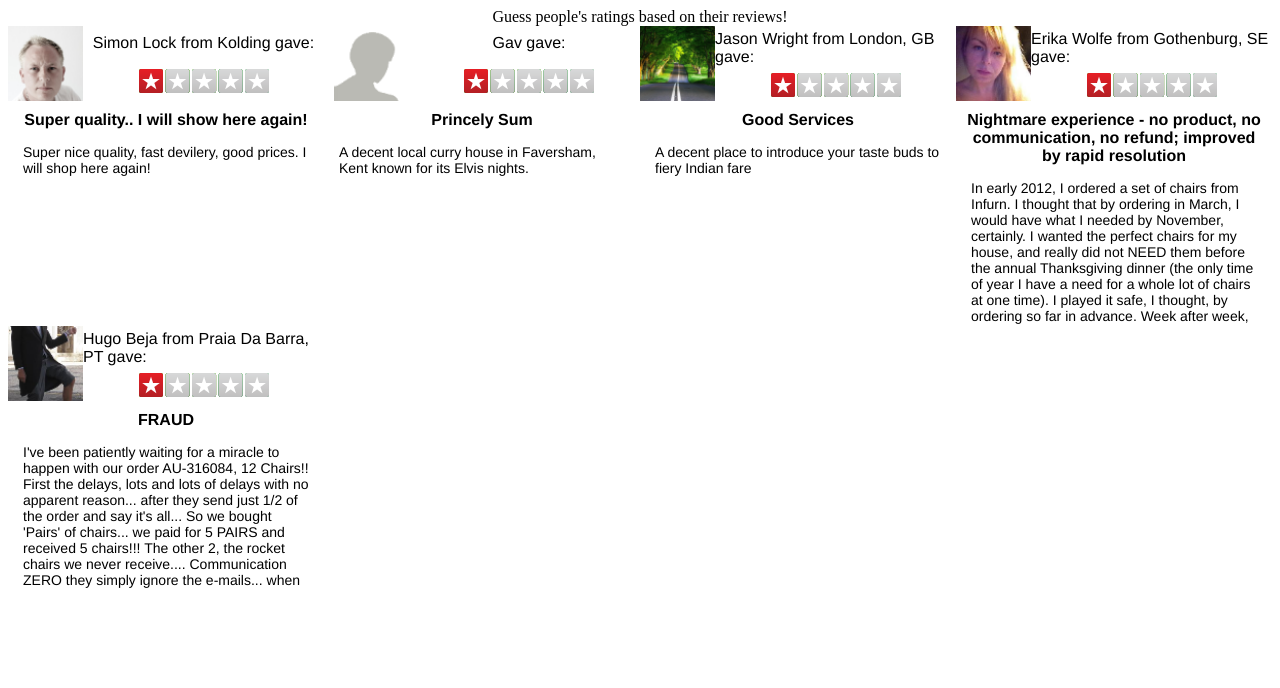
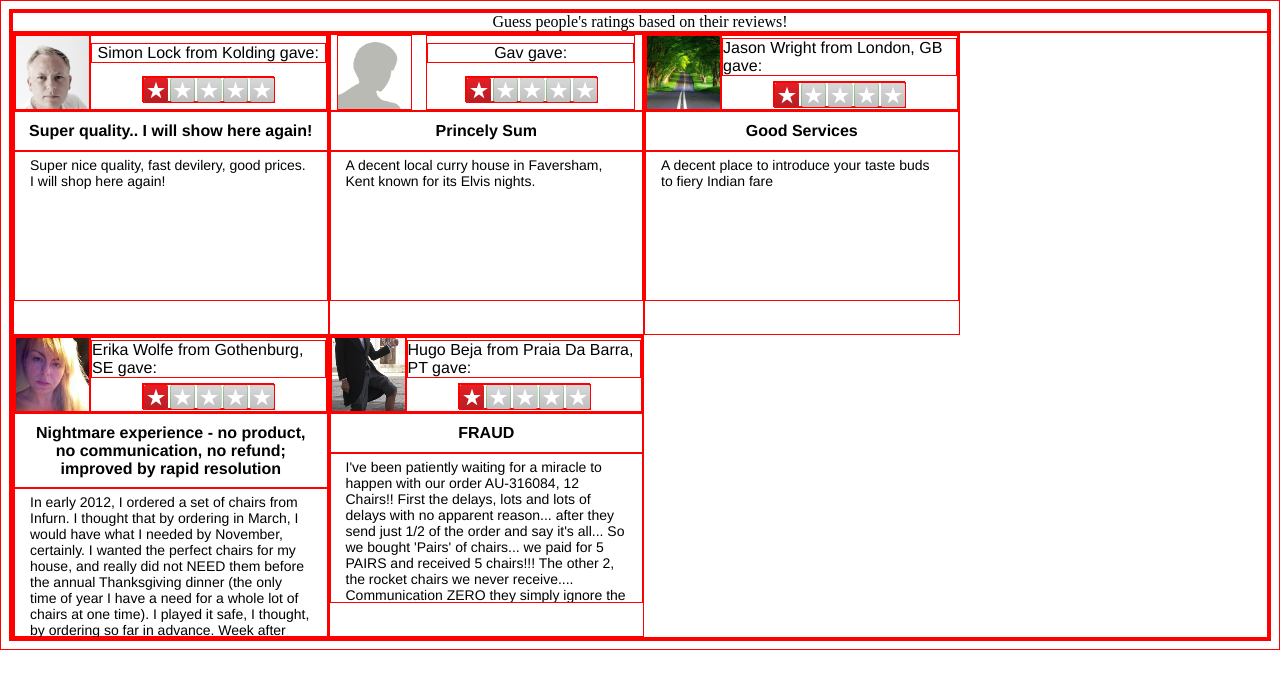
Before and after one commit to bapjiws/guess-the-rating, a React app: page / in a window 1280 px wide. Shown: the top 688 px of the page. Built offline with nearby package versions, Linux system fonts and the light colour scheme.

Commit message:
Create GameInfo component

```diff
--- a/src/components/App.jsx
+++ b/src/components/App.jsx
@@ -1,6 +1,7 @@
 import React, { Component } from 'react';
 
 import Reviews from './Reviews';
+import GameInfo from './GameInfo';
 
 import main from '../../styles/main.scss';
 
@@ -29,13 +30,7 @@ export default class App extends Component {
 
     render() {
         return <div>
-            <div style={{textAlign: 'center'}}>
-                {
-                    !this.state.numOfGuesses ?
-                        'Guess people\'s ratings based on their reviews!' :
-                        `Your score is: ${this.state.score} / ${this.state.numOfGuesses}`
-                }
-            </div>
+            <GameInfo score={this.state.score} numOfGuesses={this.state.numOfGuesses}/>
             <Reviews updateScore={this.updateScore}/>
         </div>
     }
--- /dev/null
+++ b/src/components/GameInfo.jsx
@@ -0,0 +1,13 @@
+import React from 'react';
+
+const GameInfo = props => (
+    <div style={{textAlign: 'center'}}>
+        {
+            !props.numOfGuesses ?
+                'Guess people\'s ratings based on their reviews!' :
+                `Your score is: ${props.score} / ${props.numOfGuesses}`
+        }
+    </div>
+);
+
+export default GameInfo;
--- a/styles/main.scss
+++ b/styles/main.scss
@@ -105,5 +105,5 @@ $font-stack: Helvetica Neue,Arial,Helvetica,sans-serif;
 }
 
 * {
-  //border: 1px solid red;
+  border: 1px solid red;
 }
```
